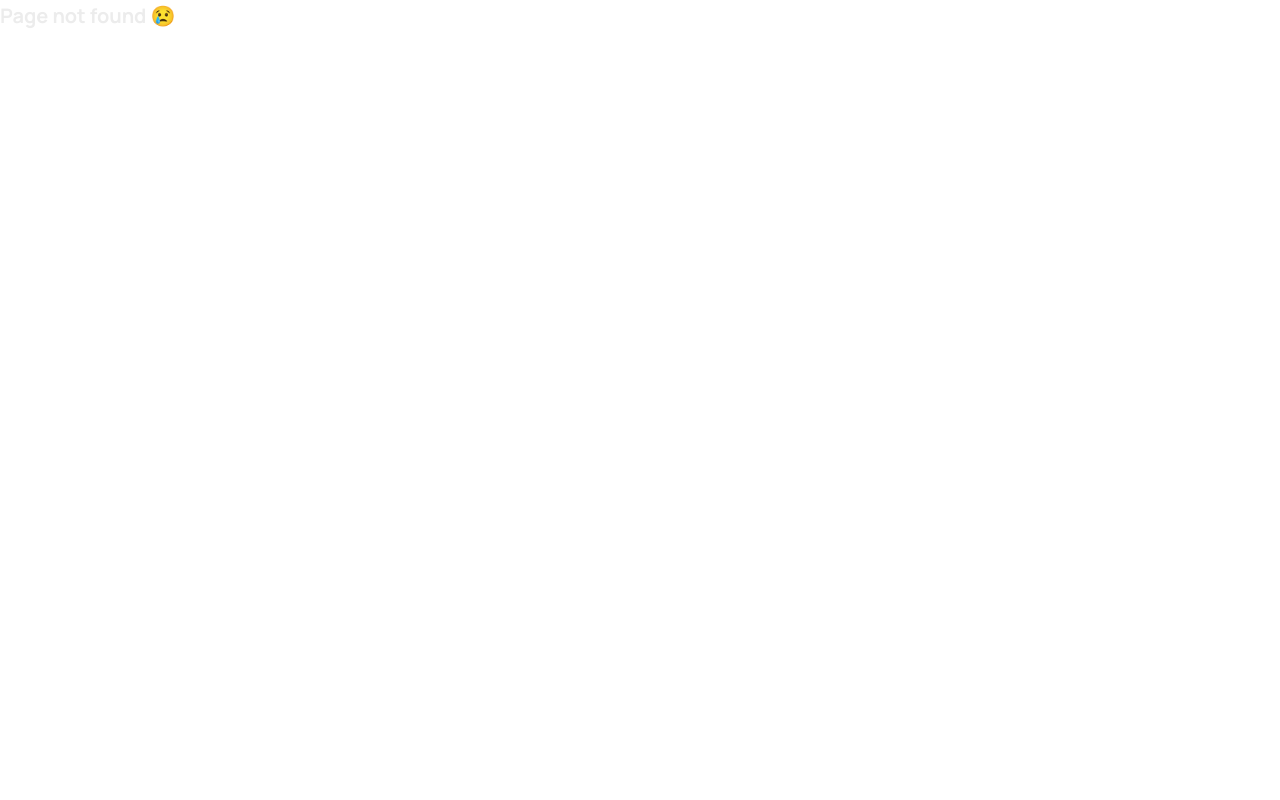
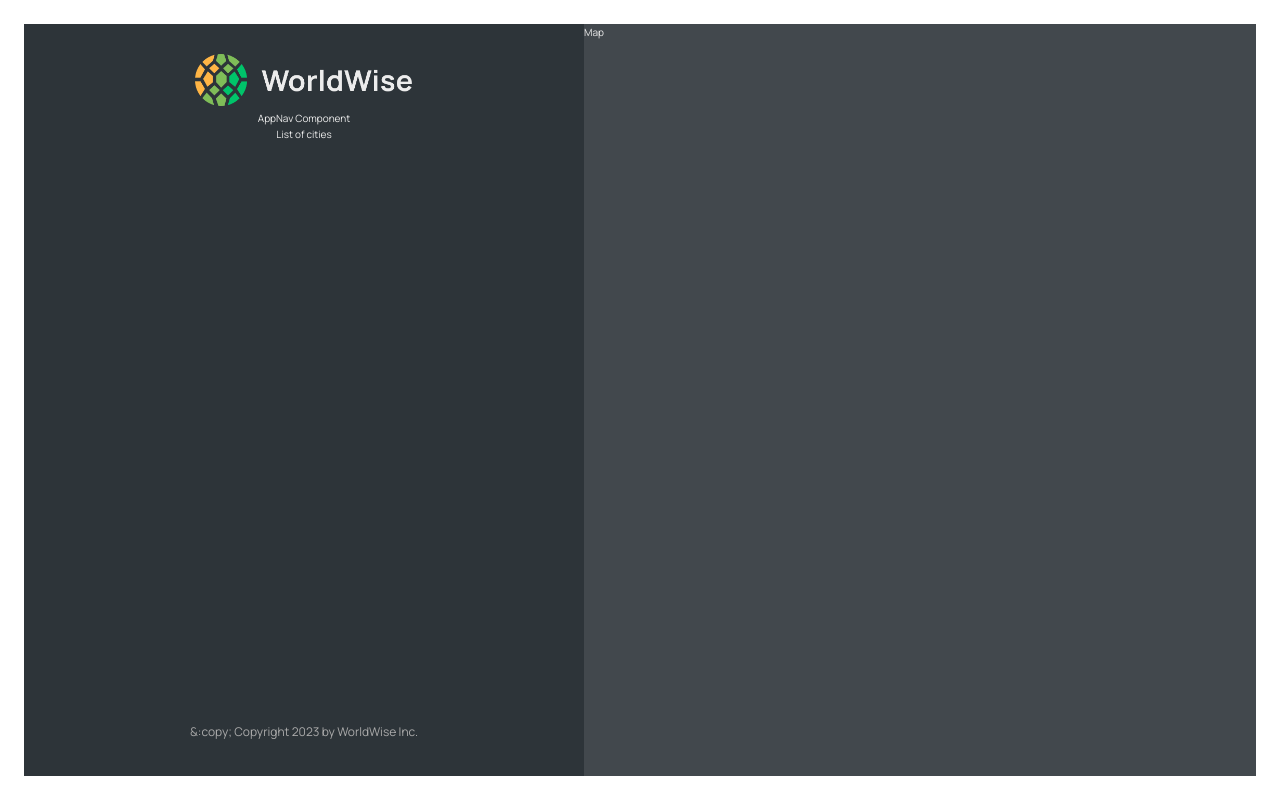
Before and after one commit to JoseGarcia1994/World-Wise, a React (Vite) app: page /#/app in a window 1280 px wide. Before the commit this address had no page. Built offline with nearby package versions, Linux system fonts and the light colour scheme.

Commit message:
Building the AppLayout

```diff
--- a/src/App.jsx
+++ b/src/App.jsx
@@ -4,6 +4,7 @@
 import Product from './pages/Product.jsx';
 import Pricing from './pages/Pricing.jsx';
 import Login from './pages/Login.jsx';
+import AppLayout from './pages/AppLayout.jsx';
 import PageNotFound from './pages/PageNotFound.jsx';
 
 function App() {
@@ -15,6 +16,7 @@
         <Route path="/product" element={<Product />} />
         <Route path="/pricing" element={<Pricing />} />
         <Route path="/login" element={<Login />} />
+        <Route path="/app" element={<AppLayout />} />
         <Route path="*" element={<PageNotFound />} />
       </Routes>
     </HashRouter>
--- /dev/null
+++ b/src/components/Map.jsx
@@ -0,0 +1,11 @@
+import styles from './Map.module.css';
+
+const Map = () => {
+  return (
+    <div className={styles.mapContainer}>
+      Map
+    </div>
+  );
+};
+
+export default Map;
--- /dev/null
+++ b/src/components/Map.module.css
@@ -0,0 +1,38 @@
+.mapContainer {
+  flex: 1;
+  height: 100%;
+  background-color: var(--color-dark--2);
+  position: relative;
+}
+
+.map {
+  height: 100%;
+}
+
+/* Here we want to style classes that are coming from leaflet. So we want CSS Modules to give us the ACTUAL classnames, not to add some random ID to them, because then they won't match the classnames defined inside the map. The solution is to define these classes as GLOBAL */
+:global(.leaflet-popup .leaflet-popup-content-wrapper) {
+  background-color: var(--color-dark--1);
+  color: var(--color-light--2);
+  border-radius: 5px;
+  padding-right: 0.6rem;
+}
+
+:global(.leaflet-popup .leaflet-popup-content) {
+  font-size: 1.5rem;
+  display: flex;
+  align-items: center;
+  gap: 1rem;
+}
+
+:global(.leaflet-popup .leaflet-popup-content span:first-child) {
+  font-size: 2.5rem;
+  line-height: 1;
+}
+
+:global(.leaflet-popup .leaflet-popup-tip) {
+  background-color: var(--color-dark--1);
+}
+
+:global(.leaflet-popup-content-wrapper) {
+  border-left: 5px solid var(--color-brand--2);
+}
--- /dev/null
+++ b/src/components/Sidebar.jsx
@@ -0,0 +1,20 @@
+import Logo from './Logo.jsx';
+import styles from './Sidebar.module.css';
+
+const Sidebar = () => {
+  return (
+    <div className={styles.sidebar}>
+      <Logo />
+      <p>AppNav Component</p>
+
+      <p>List of cities</p>
+      <footer className={styles.footer}>
+        <p className={styles.copyright}>
+          &:copy; Copyright {new Date().getFullYear()} by WorldWise Inc.
+        </p>
+      </footer>
+    </div>
+  );
+};
+
+export default Sidebar;
--- /dev/null
+++ b/src/components/Sidebar.module.css
@@ -0,0 +1,19 @@
+.sidebar {
+  flex-basis: 56rem;
+  background-color: var(--color-dark--1);
+  padding: 3rem 5rem 3.5rem 5rem;
+
+  display: flex;
+  flex-direction: column;
+  align-items: center;
+  height: calc(100vh - 4.8rem);
+}
+
+.footer {
+  margin-top: auto;
+}
+
+.copyright {
+  font-size: 1.2rem;
+  color: var(--color-light--1);
+}
--- /dev/null
+++ b/src/pages/AppLayout.jsx
@@ -0,0 +1,14 @@
+import Sidebar from "../components/Sidebar.jsx";
+import Map from "../components/Map.jsx";
+import styles from './AppLayout.module.css';
+
+const AppLayout = () => {
+  return (
+    <div className={styles.app}>
+      <Sidebar />
+      <Map />
+    </div>
+  );
+};
+
+export default AppLayout;
--- /dev/null
+++ b/src/pages/AppLayout.module.css
@@ -0,0 +1,7 @@
+.app {
+  height: 100vh;
+  padding: 2.4rem;
+  overscroll-behavior-y: none;
+  display: flex;
+  position: relative;
+}
```
